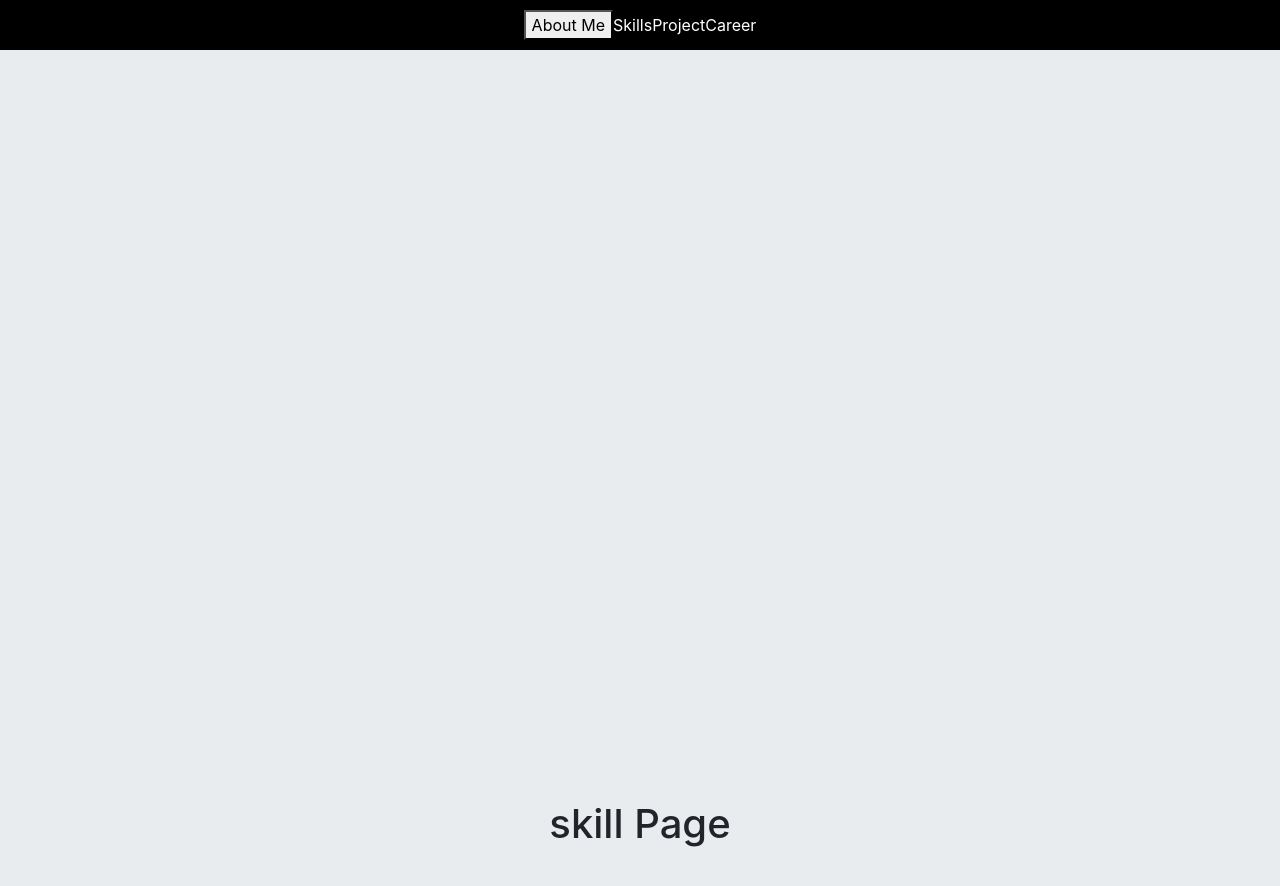
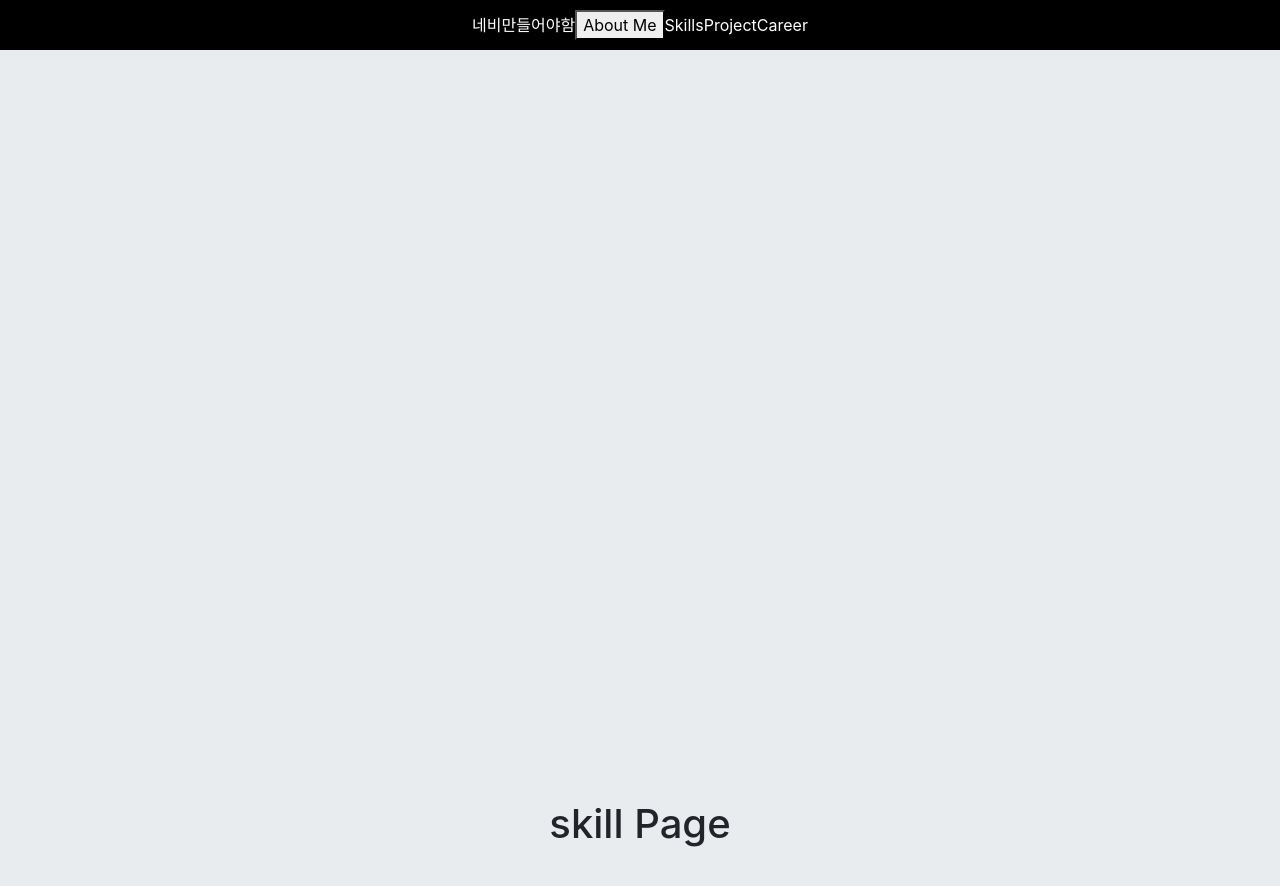
Before and after one commit to JJONGHyun-JEON/my_blog_app, a React (Create React App) app: page / in a window 1280 px wide. Shown: the top 886 px of the page. Built offline with nearby package versions, Linux system fonts and the light colour scheme.

Commit message:
순정네비바 만들어야함

```diff
--- a/src/App.js
+++ b/src/App.js
@@ -17,7 +17,7 @@ function App() {
 
   return (
     <div className='App'>
-      <div className='black-nav' style={{position : 'fixed'}}>
+      <div className='black-nav' style={{position : 'fixed'}}> 네비만들어야함
         <button onClick={() => scrollToRef(aboutRef)}>About Me</button>
         <a onClick={() => scrollToRef(skillRef)}>Skills</a>
         <a onClick={() => scrollToRef(projectRef)}>Project</a>
```
